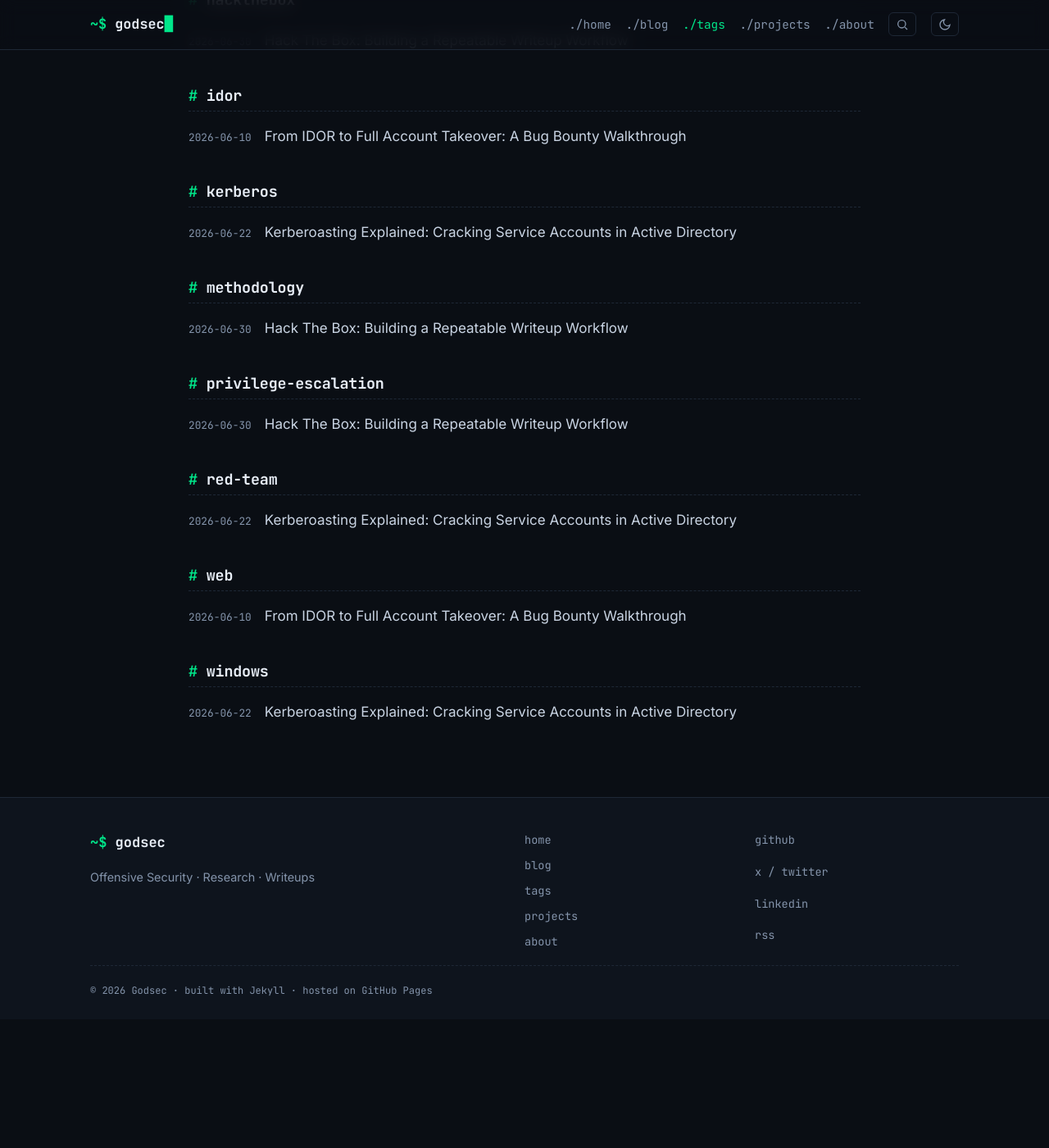
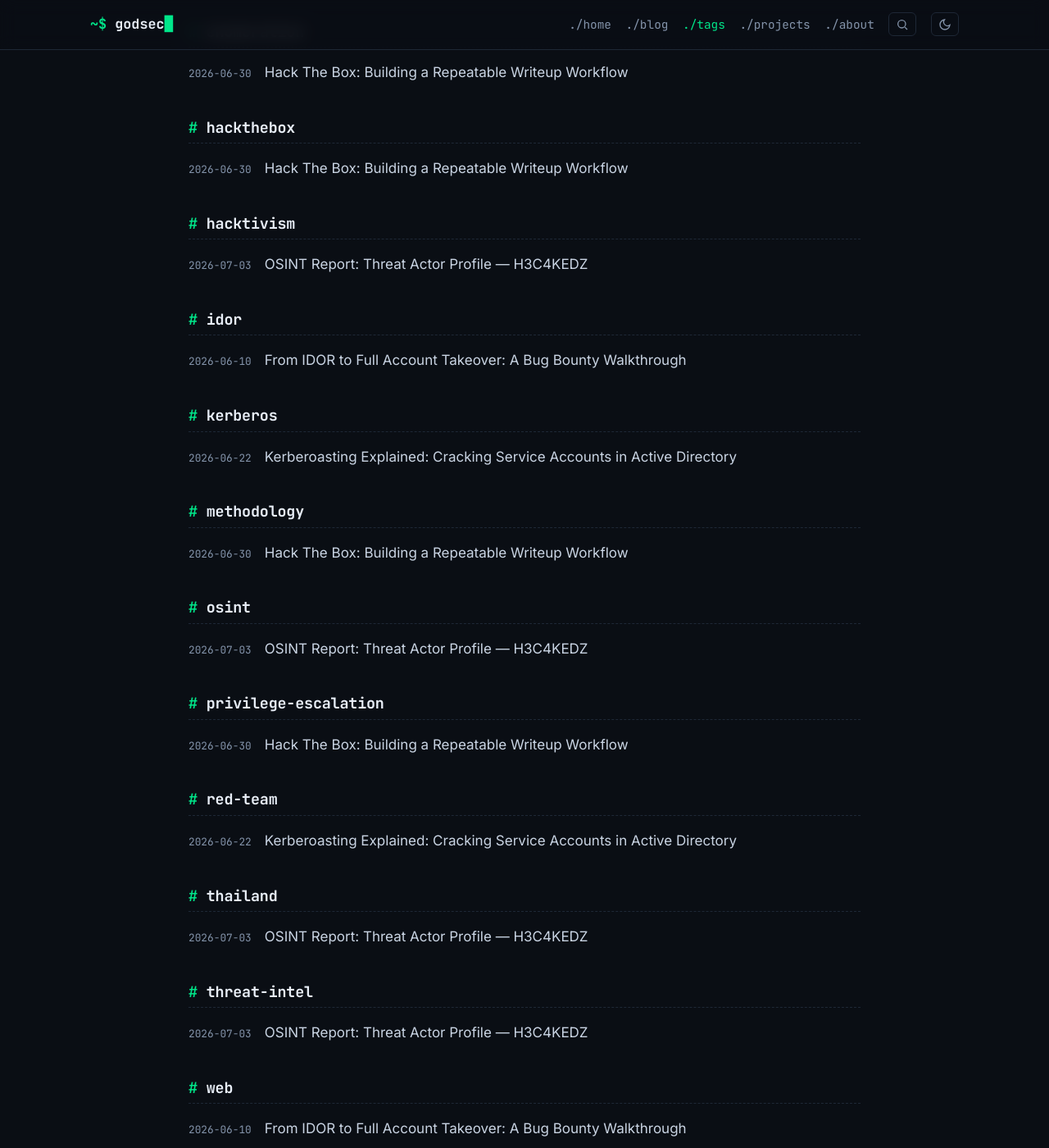
Before and after one commit to 0xGodsec/0xGodsec.github.io, a Jekyll site: the page built from tags.html, in a window 1280 px wide and 1400 px high, scrolled down 1187 px. Shown: the whole window at 82% size. Built offline with Jekyll 4.4.1, drawn with Linux system fonts in a browser that asks for light colours; before the commit the page ends 2430 px from its top, so only the background shows below that; some of the changed lines change nothing that is shown; some of the changed text lies outside the part shown.

Commit message:
Add OSINT H3C4KEDZ report post and images

```diff
--- a/_config.yml
+++ b/_config.yml
@@ -7,7 +7,7 @@ description: >-
   Cybersecurity blog and portfolio of Godsec — web application pentesting,
   Active Directory security, red teaming, bug bounty, OSINT, malware analysis,
   and hands-on CTF / Hack The Box writeups.
-url: "https://godsec.github.io"   # CHANGE to https://<your-username>.github.io
+url: "https://0xGodsec.github.io"
 baseurl: ""                        # keep empty for a root user site
 lang: en
 timezone: UTC
--- /dev/null
+++ b/_posts/2026-07-03-h3c4kedz-threat-actor-profile.md
@@ -0,0 +1,77 @@
+---
+title: "OSINT Report: Threat Actor Profile — H3C4KEDZ"
+description: "A focused OSINT analysis of H3C4KEDZ, a Cambodia-linked hacktivist group targeting Thai infrastructure."
+date: 2026-07-03 09:00:00 +0000
+categories: [OSINT]
+tags: [osint, threat-intel, hacktivism, cambodia, thailand]
+difficulty: Medium
+image: /assets/img/osint/Screenshot_2025-08-13_222142.png
+---
+
+![H3C4KEDZ OSINT report cover](/assets/img/osint/Screenshot_2025-08-13_222142.png)
+
+## Executive Summary
+
+This Open Source Intelligence (OSINT) report provides a structured profile of the hacktivist group **H3C4KEDZ**, an entity operating from Cambodia and linked to the broader **AnonSec-KH** network. The group is known for targeting Thai infrastructure and educational institutions, including a reported breach of Mahidol University with **over 1.5 TB of exfiltrated data**.
+
+The analysis is based on:
+
+- Network graph data from the `stealth mole` tool
+- Telegram channel activity from `We_H3c4kedz1`
+- Publicly available scrape results and related indicators
+
+The threat presents a credible risk to Thai government, education, and technology sectors, especially where sensitive data and exposed infrastructure overlap.
+
+## Methodology
+
+This report uses OSINT principles to triangulate multiple data sources:
+
+- **Network graphs** from the `stealth mole` platform
+- **Telegram channel metadata** and message logs
+- **Image evidence** captured from intelligence dashboards and channel posts
+- **Timeline correlation** from August 2025 reporting
+
+The goal is to create a repeatable visibility model for this actor’s tactics, capabilities, and target selection.
+
+## Threat Actor Profile
+
+H3C4KEDZ operates as a Cambodia-based hacktivist collective allied with **AnonSec-KH**. Their activity is motivated by the Cambodia-Thailand border conflict and appears to be primarily disruptive rather than financially motivated.
+
+Key attributes:
+
+- **Primary target region:** Thailand
+- **Affiliation:** AnonSec-KH / Cambodian hacktivist network
+- **Reported activity:** Data exfiltration, website defacement, intelligence leakage
+- **Evidence sources:** Telegram channel posts and network graph analysis
+
+![Threat actor network snapshot](/assets/img/osint/610d6e7c-3014-492a-a392-51287d3fa697.png)
+
+## Activities and Operations
+
+H3C4KEDZ exhibits a range of activities consistent with a motivated hacktivist cell:
+
+- **High-profile breaches:** Mahidol University exfiltration of academic and administrative data
+- **Public channel reporting:** Telegram posts referencing campaign milestones and leaked material
+- **Reconnaissance and targeting:** Use of network graphing to map vulnerable Thai infrastructure
+
+![Network evidence from channel posts](/assets/img/osint/fb4268bc-5e5b-44d1-b69d-12f387e5472f.png)
+
+## Key Findings
+
+- The group uses publicly observable communication channels to claim stolen data and coordinate activity.
+- Their operational focus is primarily educational and governmental targets in Thailand.
+- The reporting suggests both data theft and reputational disruption are part of their mission.
+
+## Recommendations for Defenders
+
+1. **Monitor relevant Telegram channels and threat feeds** for emerging TTPs.
+2. **Harden exposed educational systems** and apply least-privilege controls to research and admin networks.
+3. **Prioritize response for any indicators linked to Mahidol University or AnonSec-KH infrastructure.**
+
+## Conclusion
+
+H3C4KEDZ represents a focused regional hacktivist threat with demonstrable targeting of Thai infrastructure. OSINT collection on this actor should remain active, especially around Telegram channels, leaked data repositories, and network graph indicators.
+
+---
+
+*Imported from a Notion export and adapted for the Godsec blog.*
```
Also changed, not shown: assets/img/osint/610d6e7c-3014-492a-a392-51287d3fa697.png (added), assets/img/osint/Screenshot_2025-08-13_222142.png (added), assets/img/osint/Untitled_design.png (added), assets/img/osint/afa7a562-d60c-4451-b2c6-380abc40c30b.png (added), assets/img/osint/fb4268bc-5e5b-44d1-b69d-12f387e5472f.png (added), assets/img/osint/image 1.png (added), assets/img/osint/image 2.png (added), assets/img/osint/image 3.png (added), assets/img/osint/image 4.png (added), assets/img/osint/image 5.png (added), assets/img/osint/image 6.png (added), assets/img/osint/image 7.png (added), assets/img/osint/image.png (added).
